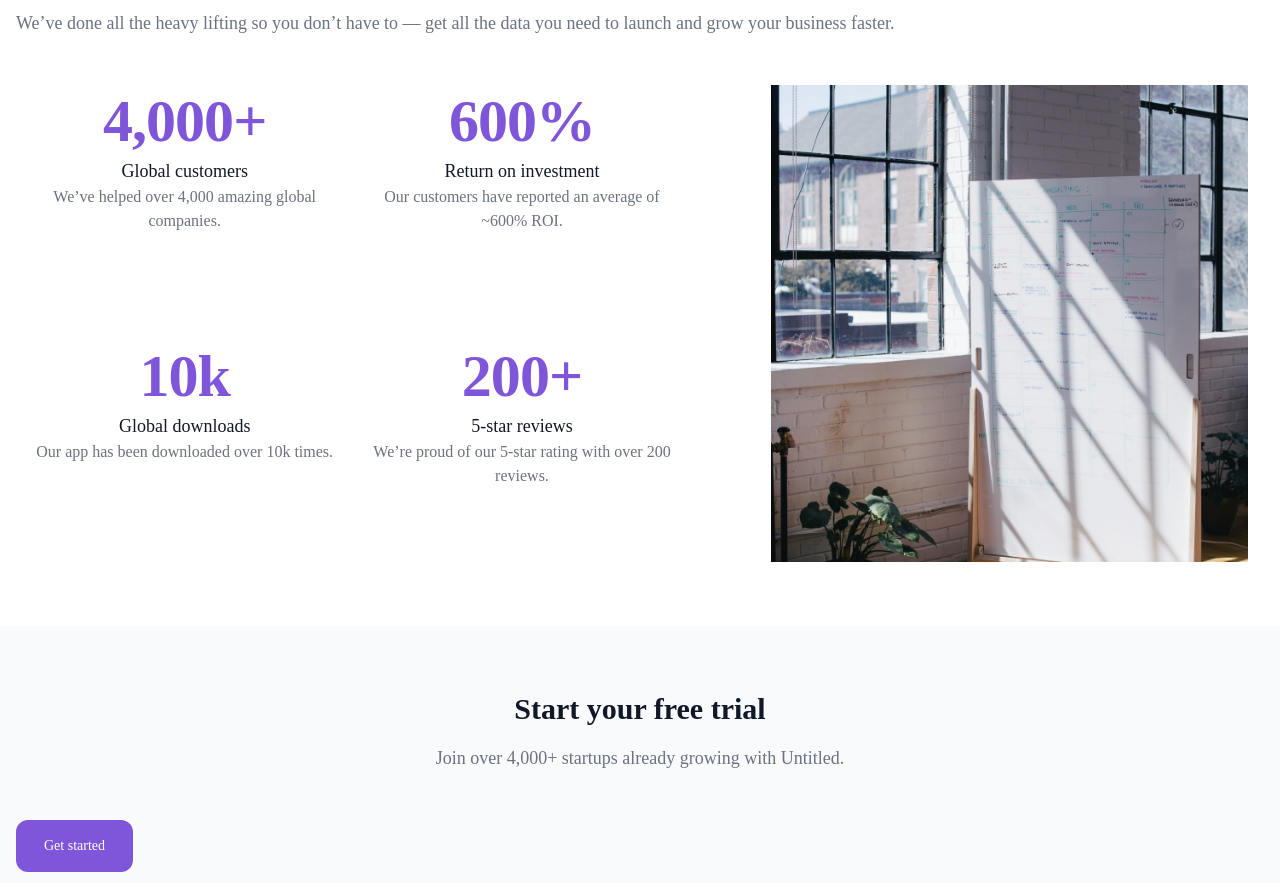
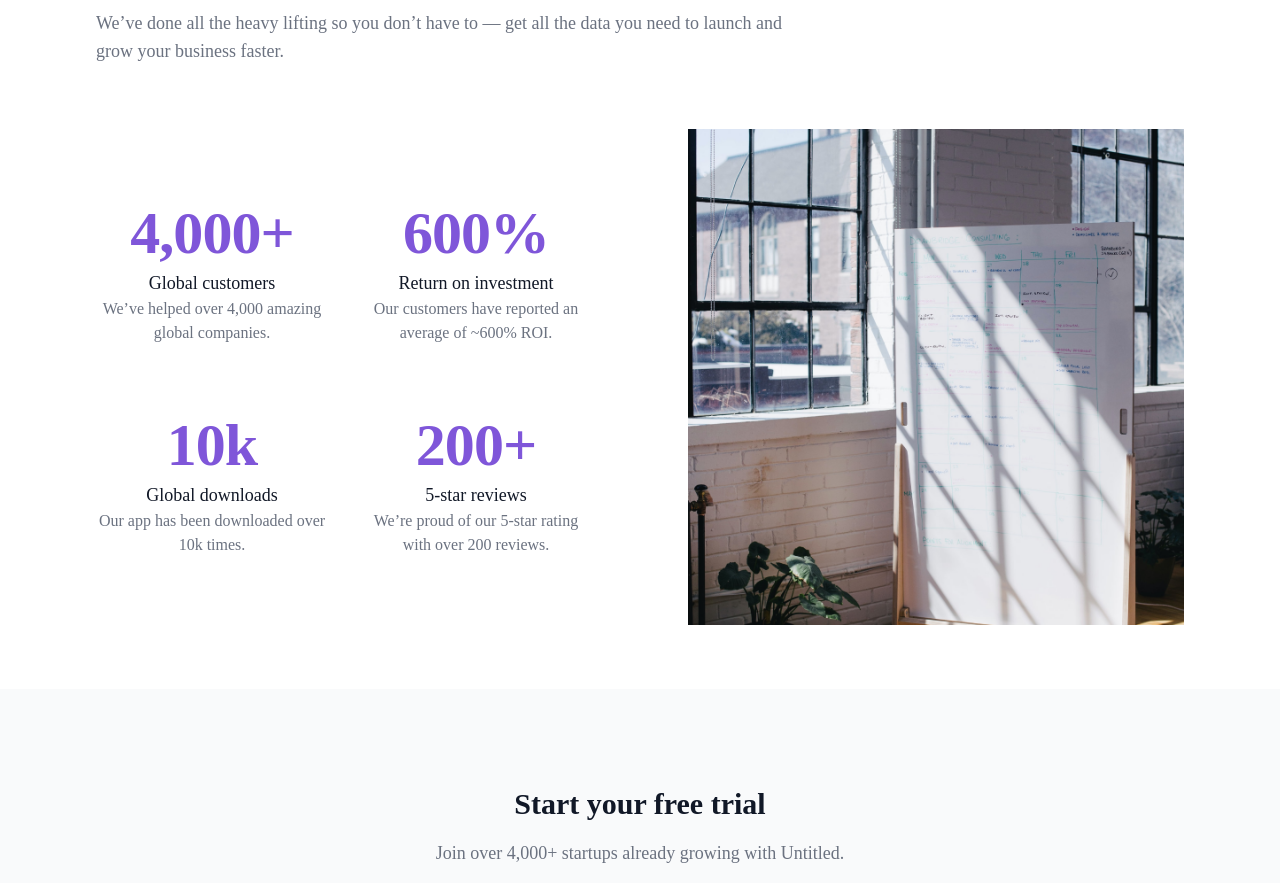
Before and after one commit to endan-917v/fe-training, a React (Vite) app: page / in a window 1280 px wide. Shown: the part 5020-5903 px from the top of the page. Built offline with nearby package versions, Linux system fonts and the light colour scheme.

Commit message:
Refactor flex layout and improve responsiveness on Home page bottom section

```diff
--- a/src/views/Home/index.tsx
+++ b/src/views/Home/index.tsx
@@ -27,7 +27,7 @@ export default function Home() {
             startups.
           </p>
         </div>
-        <div className="flex flex-col gap-3 pt-3 xl:flex-row">
+        <div className="flex flex-col gap-3 pt-3 lg:flex-row">
           <Button variant="primary">Sign up</Button>
           <Button variant="mono">
             <svg
@@ -37,7 +37,7 @@ export default function Home() {
               viewBox="0 0 20 20"
               fill="none"
             >
-              <g clip-path="url(#clip0_2315_1085)">
+              <g clipPath="url(#clip0_2315_1085)">
                 <path
                   d="M9.99996 18.3332C14.6023 18.3332 18.3333 14.6022 18.3333 9.99984C18.3333 5.39746 14.6023 1.6665 9.99996 1.6665C5.39759 1.6665 1.66663 5.39746 1.66663 9.99984C1.66663 14.6022 5.39759 18.3332 9.99996 18.3332Z"
                   stroke="#344054"
@@ -324,19 +324,21 @@ export default function Home() {
         </div>
       </section>
       <div className="mx-4 border-t border-t-gray-200"></div>
-      <section className="px-4 py-16">
+      <section className="px-4 py-16 lg:px-16">
+        <div className="mb-12 lg:mb-16 lg:px-8 lg:max-w-3xl">
           <p className="mb-3 text-sm font-semibold text-primary-700">
             Launch faster
           </p>
           <h2 className="mb-4 text-3xl font-semibold leading-[38px] text-gray-900">
             Build something great
           </h2>
-        <p className="mb-12 text-lg font-normal text-gray-500">
+          <p className="text-lg font-normal text-gray-500 ">
             We&rsquo;ve done all the heavy lifting so you don&rsquo;t have to —
             get all the data you need to launch and grow your business faster.
           </p>
-        <div className="flex flex-col gap-12 xl:flex-row xl:gap-24 xl:px-4">
-          <ul className="grid grid-cols-1 gap-8 xl:grid-cols-2">
+        </div>
+        <div className="flex flex-col gap-12 lg:flex-row lg:items-center lg:gap-24 lg:px-8">
+          <ul className="grid grid-cols-1 gap-8 lg:grid-cols-2 lg:gap-y-16">
             <MetricItem
               metricText="4,000+"
               metricHeading="Global customers"
@@ -363,14 +365,14 @@ export default function Home() {
           </div>
         </div>
       </section>
-      <section className="bg-gray-50 px-4 py-16">
+      <section className="bg-gray-50 px-4 py-16 lg:py-24">
         <h2 className="mb-4 text-center text-3xl font-semibold leading-[38px] text-gray-900">
           Start your free trial
         </h2>
         <p className="mb-12 text-center text-lg font-normal text-gray-500">
           Join over 4,000+ startups already growing with Untitled.
         </p>
-        <div className="flex flex-col gap-3">
+        <div className="flex flex-col gap-3 lg:flex-row-reverse lg:justify-center">
           <Button>Get started</Button>
           <Button variant="mono">Learn more</Button>
         </div>
@@ -389,8 +391,8 @@ function MetricItem({
   metricText: string;
 }) {
   return (
-    <li>
-      <p className="text-center text-5xl font-semibold leading-[60px] -tracking-[0.96px] text-primary-600 xl:text-6xl xl:leading-[72px]">
+    <li className="lg:max-w-[264px]">
+      <p className="text-center text-5xl font-semibold leading-[60px] -tracking-[0.96px] text-primary-600 lg:text-6xl lg:leading-[72px]">
         {metricText}
       </p>
       <p className="text-center text-lg font-medium leading-7 text-gray-900">
@@ -462,7 +464,7 @@ function ButtonBadge({
   return (
     <button className={mainClasses}>
       {innerBadgeText && (
-        <span className="mr-2 rounded-2xl bg-white px-2 py-[2px] xl:mr-3">
+        <span className="mr-2 rounded-2xl bg-white px-2 py-[2px] lg:mr-3">
           {innerBadgeText}
         </span>
       )}
```
Lines whose indentation alone changed are shown as unchanged.
